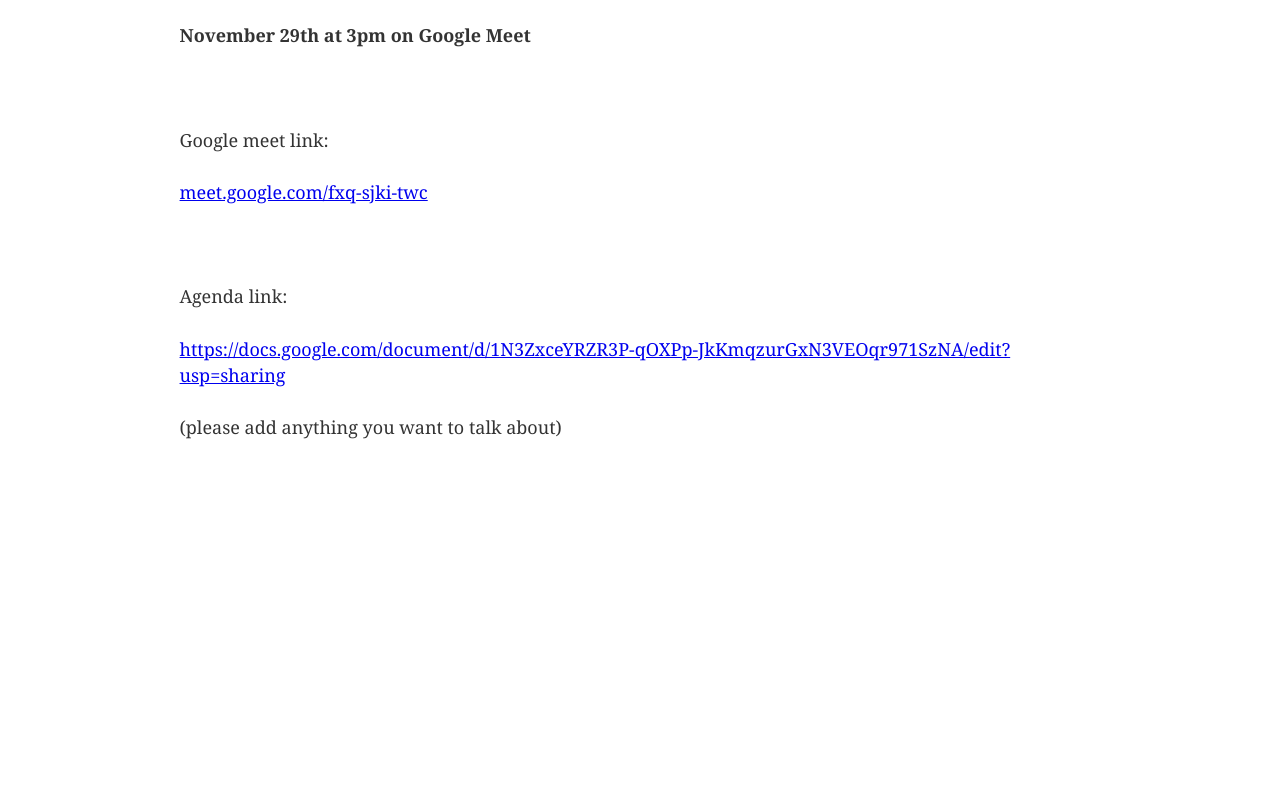
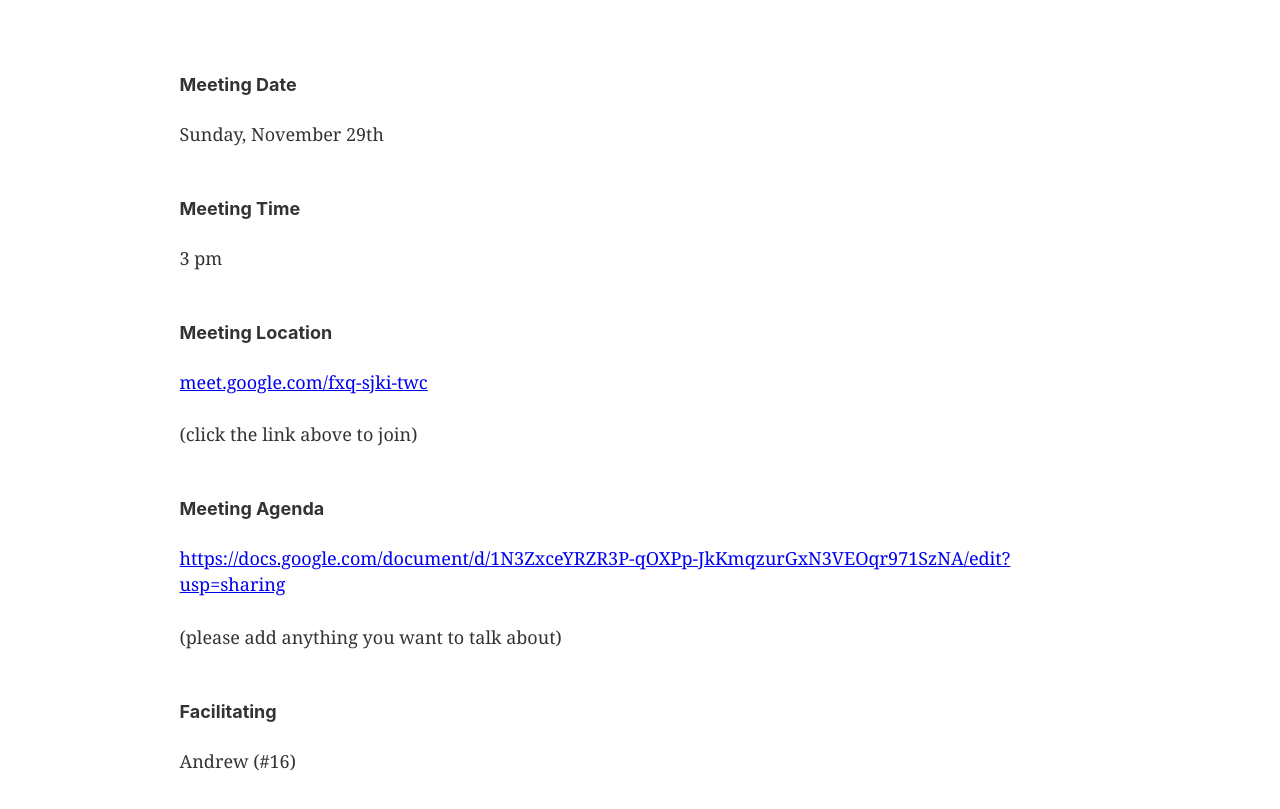
Before and after one commit to sophyphreak/4207-mt-vernon, a Gatsby site: page / in a window 1280 px wide. Shown: the part 171-980 px from the top of the page. Before the commit the page ends 800 px from the top, so only its background shows below. Built offline with nearby package versions, Linux system fonts and the light colour scheme; Gatsby itself is replaced by a stand-in of ours.

Commit message:
with charlotte's advice

```diff
--- a/src/pages/index.js
+++ b/src/pages/index.js
@@ -1,5 +1,4 @@
 import React from "react"
-import { Link } from "gatsby"
 
 import Layout from "../components/layout"
 import SEO from "../components/seo"
@@ -8,16 +7,24 @@ const IndexPage = () => (
   <Layout>
     <SEO title="Home" />
     <h1>Community Meeting</h1>
-    <p><b>November 29th at 3pm on Google Meet</b></p>
     <br />
     <br />
-    <p>Google meet link:</p>
+    <h4>Meeting Date</h4>
+    <p>Sunday, November 29th</p>
+    <br/>
+    <h4>Meeting Time</h4>
+    <p>3 pm</p>
+    <br/>
+    <h4>Meeting Location</h4>
     <p><a href="meet.google.com/fxq-sjki-twc">meet.google.com/fxq-sjki-twc</a></p>
-    <br />
-    <br />
-    <p>Agenda link:</p>
+    <p>(click the link above to join)</p>
+    <br/>
+    <h4>Meeting Agenda</h4>
     <p><a href="https://docs.google.com/document/d/1N3ZxceYRZR3P-qOXPp-JkKmqzurGxN3VEOqr971SzNA/edit?usp=sharing">https://docs.google.com/document/d/1N3ZxceYRZR3P-qOXPp-JkKmqzurGxN3VEOqr971SzNA/edit?usp=sharing</a></p>
     <p>(please add anything you want to talk about)</p>
+    <br/>
+    <h4>Facilitating</h4>
+    <p>Andrew (#16)</p>
   </Layout>
 )
 
```
